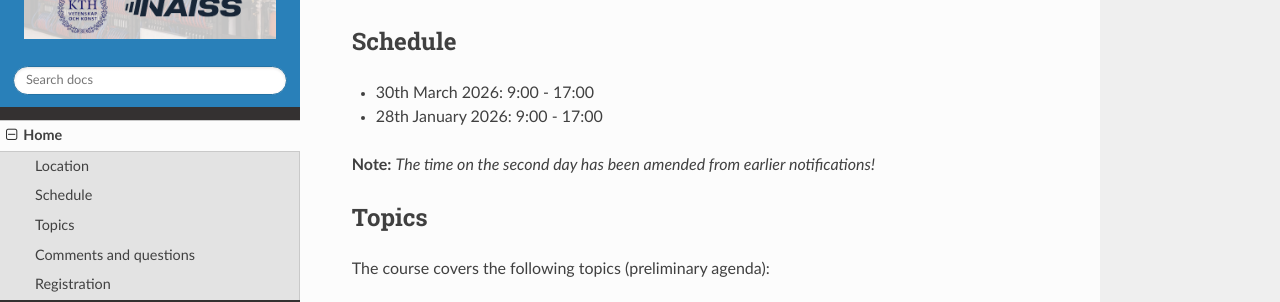
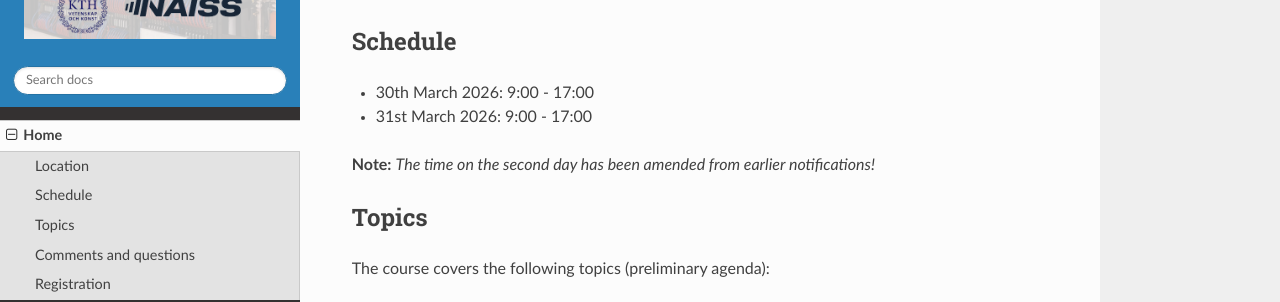
Before and after one commit to NAISS-Training/Using-Grace-Hopper, an MkDocs documentation site: the page built from docs/index.md, in a window 1280 px wide and 900 px high, scrolled down 923 px. Shown: the part 151-453 px from the top of the window. Built offline with MkDocs 1.6.1, drawn with Linux system fonts in a browser that asks for light colours; nearby versions of some CDN libraries.

Commit message:
Fixing the date

```diff
--- a/docs/index.md
+++ b/docs/index.md
@@ -27,7 +27,7 @@ Stockholm
 ## Schedule
 
 - 30th March 2026: 9:00 - 17:00
-- 28th January 2026: 9:00 - 17:00
+- 31st March 2026: 9:00 - 17:00
 
 **Note:** *The time on the second day has been amended from earlier notifications!*
 
```
